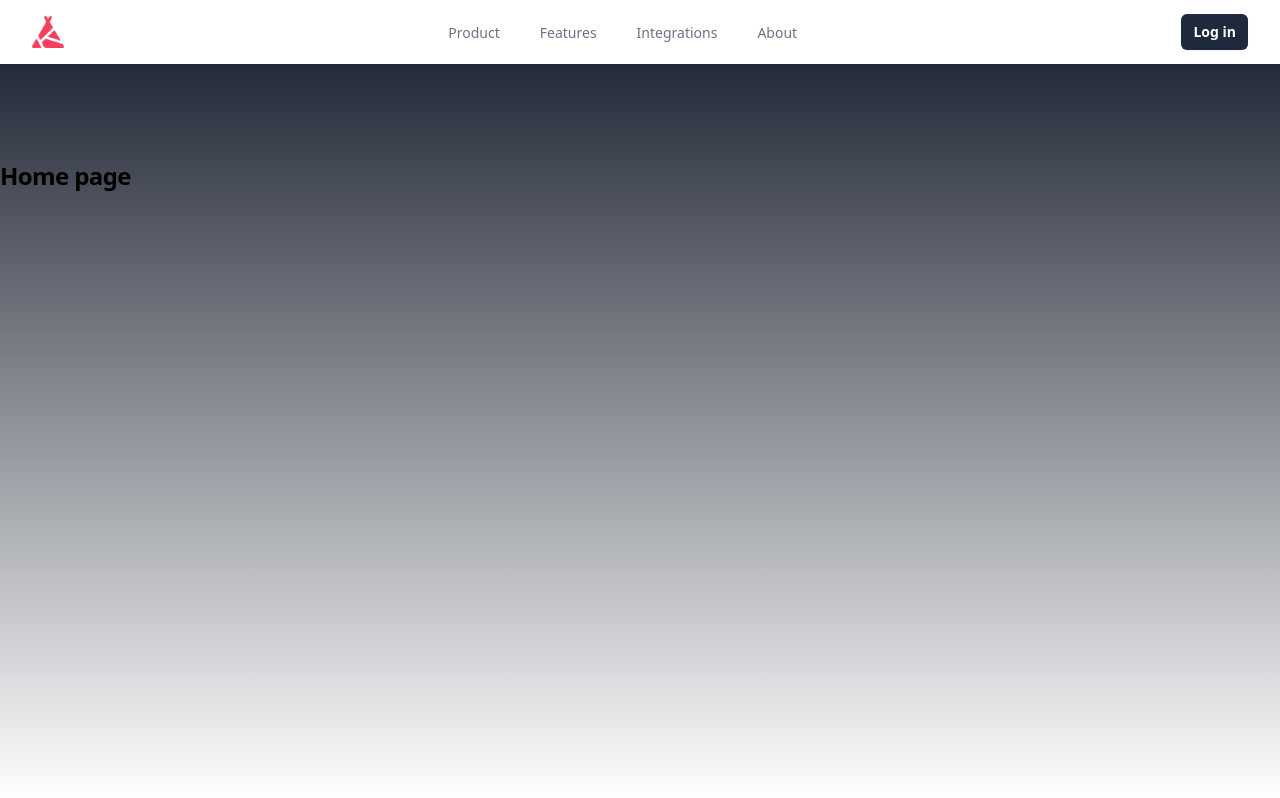
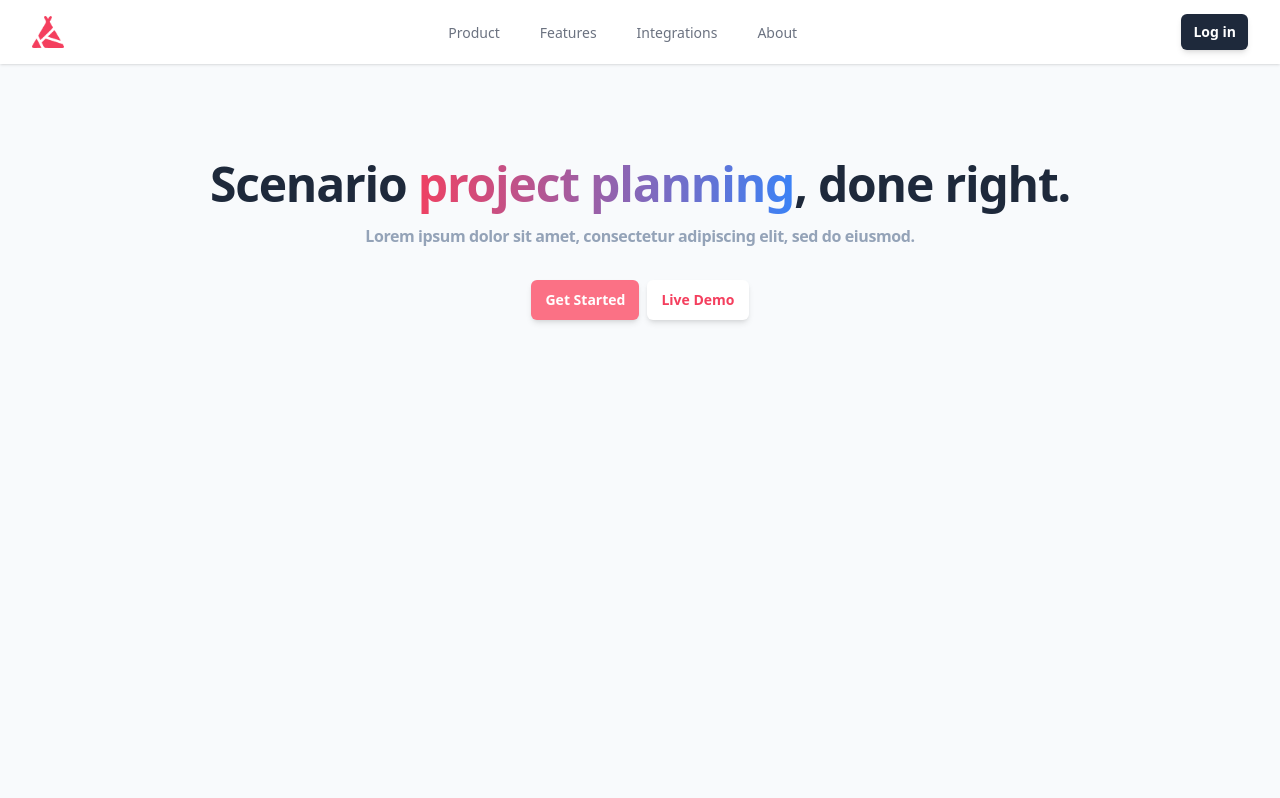
Before and after one commit to alana-anderson/periodic-frog, a Next.js app: page / in a window 1280 px wide. Built offline with nearby package versions, Linux system fonts and the light colour scheme; no server answers.

Commit message:
set up headline text and buttons on landing page + background to grey + set up custom tailwind buttons with color

```diff
--- a/components/Navigation.js
+++ b/components/Navigation.js
@@ -83,7 +83,7 @@ export default function Navigation() {
 
                 {/* Profile dropdown */}
                 {!user && (
-                    <button className="btn btn-primary_lg" type="button">
+                    <button className="btn btn-primary_lg btn-dark" type="button">
                       <Link
                         href="/login"
                       >
--- a/src/app/globals.css
+++ b/src/app/globals.css
@@ -87,16 +87,6 @@ body {
   overflow-x: hidden;
 }
 
-body {
-  color: rgb(var(--foreground-rgb));
-  background: linear-gradient(
-      to bottom,
-      transparent,
-      rgb(var(--background-end-rgb))
-    )
-    rgb(var(--background-start-rgb));
-}
-
 a {
   color: inherit;
   text-decoration: none;
--- a/src/app/layout.js
+++ b/src/app/layout.js
@@ -11,7 +11,7 @@ export default function RootLayout({ children, asideContent }) {
 
   return (
     <html lang="en" className="h-full">
-      <body className="h-full bg-gray-900">
+      <body className="h-full bg-slate-50">
         <AuthProvider>
         <header>
           <Navigation />
--- a/src/app/page.js
+++ b/src/app/page.js
@@ -7,8 +7,15 @@ const inter = Inter({ subsets: ['latin'] })
 export default function Home() {
   return (
     <section className='py-24'>
-      <div className='container'>
-        <h1 className='text-2xl font-semibold tracking-tight'>Home page</h1>
+      <div className='flex justify-center flex-col items-center'>
+        <h1 className='pb-4 text-5xl font-semibold tracking-tight text-slate-800'>Scenario
+        <span className="text-transparent bg-clip-text bg-gradient-to-r from-rose-500 to-blue-500"> project planning</span>
+        , done right.</h1>
+        <h5 className='text-m font-semibold tracking-tight text-slate-400'>Lorem ipsum dolor sit amet, consectetur adipiscing elit, sed do eiusmod.</h5>
+        <div className="flex gap-2 pt-8">
+          <button className="btn btn-primary_xl btn-rose">Get Started</button>
+          <button className="btn btn-primary_xl btn-white text-rose-500">Live Demo</button>
+        </div>
       </div>
     </section>
   )
--- a/styles/tailwind.css
+++ b/styles/tailwind.css
@@ -4,10 +4,15 @@
 @import 'tailwindcss/utilities';
 
 @layer components {
-    .btn { @apply bg-slate-800 font-semibold text-white shadow-sm hover:bg-slate-950 focus-visible:outline focus-visible:outline-2 focus-visible:outline-offset-2 focus-visible:outline-slate-800; }
+    .btn { @apply font-semibold shadow-md focus-visible:outline focus-visible:outline-2 focus-visible:outline-offset-2; }
+
     .btn-primary_xl { @apply rounded-md px-3.5 py-2.5 text-sm; }
     .btn-primary_lg { @apply rounded-md px-3 py-2 text-sm; }
     .btn-primary_md { @apply rounded-md px-2.5 py-1.5 text-sm; }
     .btn-primary_sm { @apply rounded px-2 py-1 text-sm; }
     .btn-primary_xs { @apply rounded px-2 py-1 text-xs; }
+
+    .btn-dark { @apply bg-slate-800 hover:bg-slate-950 focus-visible:outline-slate-800 text-white}
+    .btn-rose { @apply bg-rose-400 hover:bg-rose-500 focus-visible:outline-rose-500 text-white}
+    .btn-white { @apply bg-white hover:bg-gray-50 focus-visible:outline-gray-50 text-gray-700}
 }
```
Also changed, not shown: public/images/NotebookImage.png (added).
